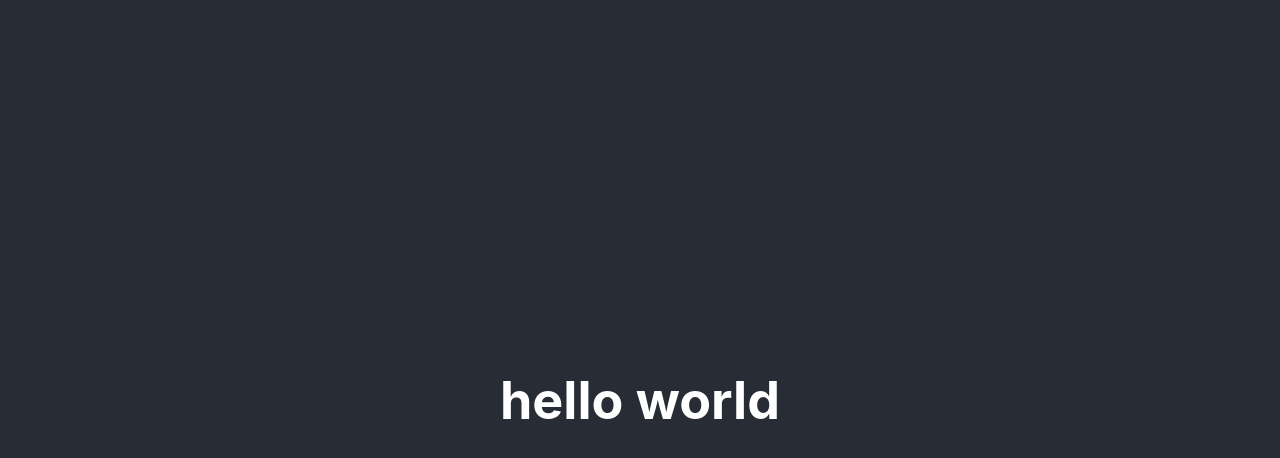
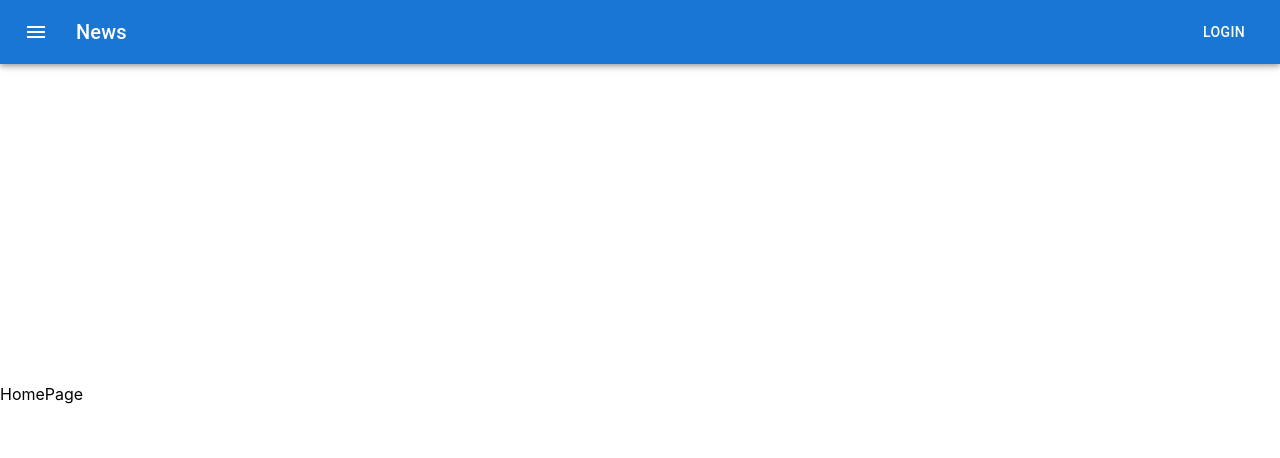
Before and after one commit to melxincognito/bp-design-co, a React (Create React App) app: page / in a window 1280 px wide. Shown: the top 458 px of the page. Built offline with nearby package versions, Linux system fonts and the light colour scheme.

Commit message:
added routing and installed mui

```diff
--- a/package.json
+++ b/package.json
@@ -3,11 +3,17 @@
   "version": "0.1.0",
   "private": true,
   "dependencies": {
+    "@emotion/react": "^11.9.0",
+    "@emotion/styled": "^11.8.1",
+    "@mui/icons-material": "^5.6.2",
+    "@mui/material": "^5.7.0",
+    "@mui/system": "^5.7.0",
     "@testing-library/jest-dom": "^5.16.4",
     "@testing-library/react": "^13.2.0",
     "@testing-library/user-event": "^13.5.0",
     "react": "^18.1.0",
     "react-dom": "^18.1.0",
+    "react-router-dom": "^6.3.0",
     "react-scripts": "5.0.1",
     "web-vitals": "^2.1.4"
   },
--- a/src/App.css
+++ b/src/App.css
@@ -1,16 +1,5 @@
 .App {
   text-align: center;
-}
-
-.App-logo {
-  height: 40vmin;
-  pointer-events: none;
-}
-
-@media (prefers-reduced-motion: no-preference) {
-  .App-logo {
-    animation: App-logo-spin infinite 20s linear;
-  }
 }
 
 .App-header {
@@ -23,16 +12,3 @@
   font-size: calc(10px + 2vmin);
   color: white;
 }
-
-.App-link {
-  color: #61dafb;
-}
-
-@keyframes App-logo-spin {
-  from {
-    transform: rotate(0deg);
-  }
-  to {
-    transform: rotate(360deg);
-  }
-}
--- a/src/App.js
+++ b/src/App.js
@@ -1,13 +1,20 @@
-import "./App.css";
+import React from "react";
+import Layout from "./components/navigation/Layout";
+import { Route, Routes } from "react-router-dom";
+import HomePage from "./pages/HomePage";
+import AllPlansPage from "./pages/AllPlansPage";
+import CustomPlanReqPage from "./pages/CustomPlanReqPage";
 
-function App() {
+export default function App() {
   return (
-    <div className="App">
-      <header className="App-header">
-        <h1> hello world</h1>
-      </header>
-    </div>
+    <>
+      <Layout>
+        <Routes>
+          <Route path="/" element={<HomePage />} />
+          <Route path="/all-plans" element={<AllPlansPage />} />
+          <Route path="/custom-plan-req" element={<CustomPlanReqPage />} />
+        </Routes>
+      </Layout>
+    </>
   );
 }
-
-export default App;
--- /dev/null
+++ b/src/components/navigation/Layout.js
@@ -0,0 +1,11 @@
+import React from "react";
+import NavBar from "./NavBar";
+
+export default function Layout(props) {
+  return (
+    <>
+      <NavBar />
+      <main style={{ marginTop: "20rem" }}>{props.children}</main>
+    </>
+  );
+}
--- /dev/null
+++ b/src/components/navigation/NavBar.jsx
@@ -0,0 +1,32 @@
+import * as React from "react";
+import AppBar from "@mui/material/AppBar";
+import Box from "@mui/material/Box";
+import Toolbar from "@mui/material/Toolbar";
+import Typography from "@mui/material/Typography";
+import Button from "@mui/material/Button";
+import IconButton from "@mui/material/IconButton";
+import MenuIcon from "@mui/icons-material/Menu";
+
+export default function NavBar() {
+  return (
+    <Box sx={{ flexGrow: 1 }}>
+      <AppBar position="static">
+        <Toolbar>
+          <IconButton
+            size="large"
+            edge="start"
+            color="inherit"
+            aria-label="menu"
+            sx={{ mr: 2 }}
+          >
+            <MenuIcon />
+          </IconButton>
+          <Typography variant="h6" component="div" sx={{ flexGrow: 1 }}>
+            News
+          </Typography>
+          <Button color="inherit">Login</Button>
+        </Toolbar>
+      </AppBar>
+    </Box>
+  );
+}
--- /dev/null
+++ b/src/pages/AllPlansPage.js
@@ -0,0 +1,5 @@
+import React from "react";
+
+export default function AllPlansPage() {
+  return <div>AllPlansPage</div>;
+}
--- /dev/null
+++ b/src/pages/CustomPlanReqPage.js
@@ -0,0 +1,5 @@
+import React from "react";
+
+export default function CustomPlanReqPage() {
+  return <div>CustomPlanReqPage</div>;
+}
--- /dev/null
+++ b/src/pages/HomePage.js
@@ -0,0 +1,5 @@
+import React from "react";
+
+export default function HomePage() {
+  return <div>HomePage</div>;
+}
```
Also changed, not shown: src/index.js (+9 -8 lines), 1 other file (tests, documents, lock files or other folders).
